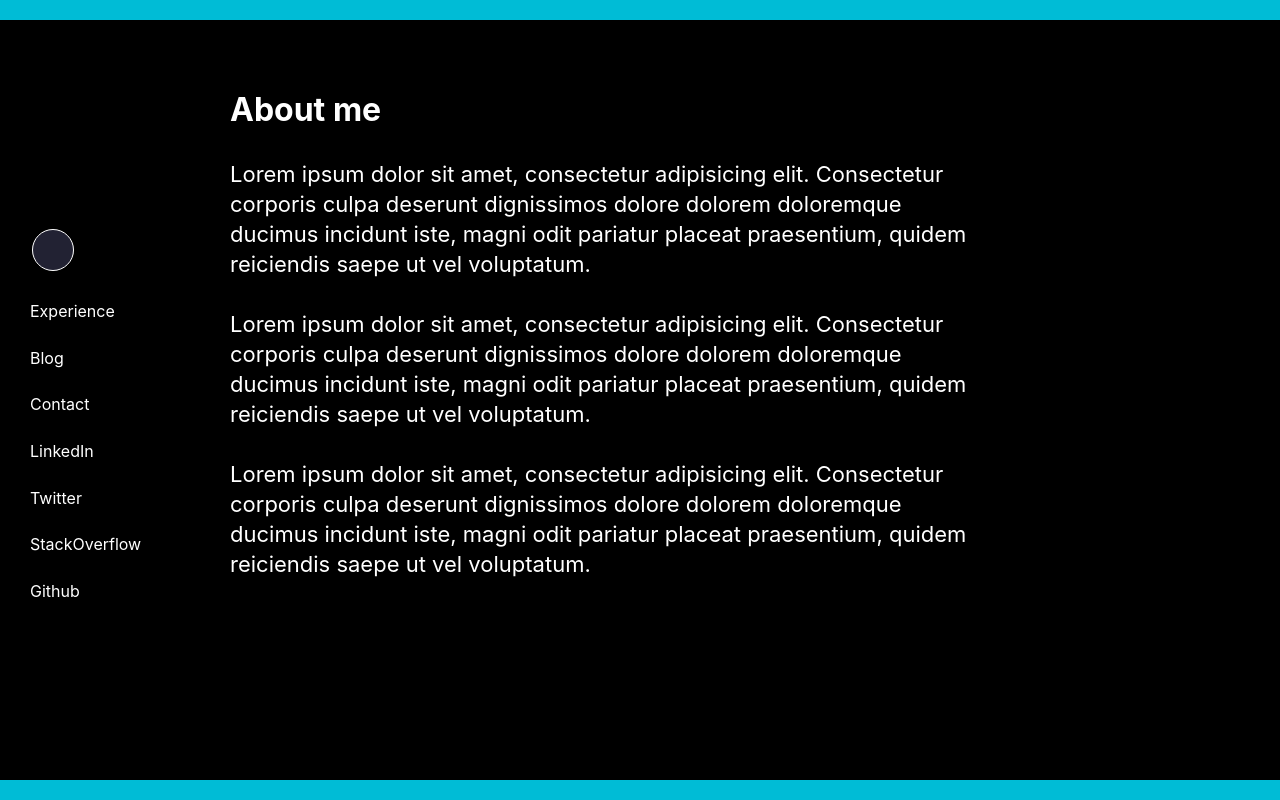
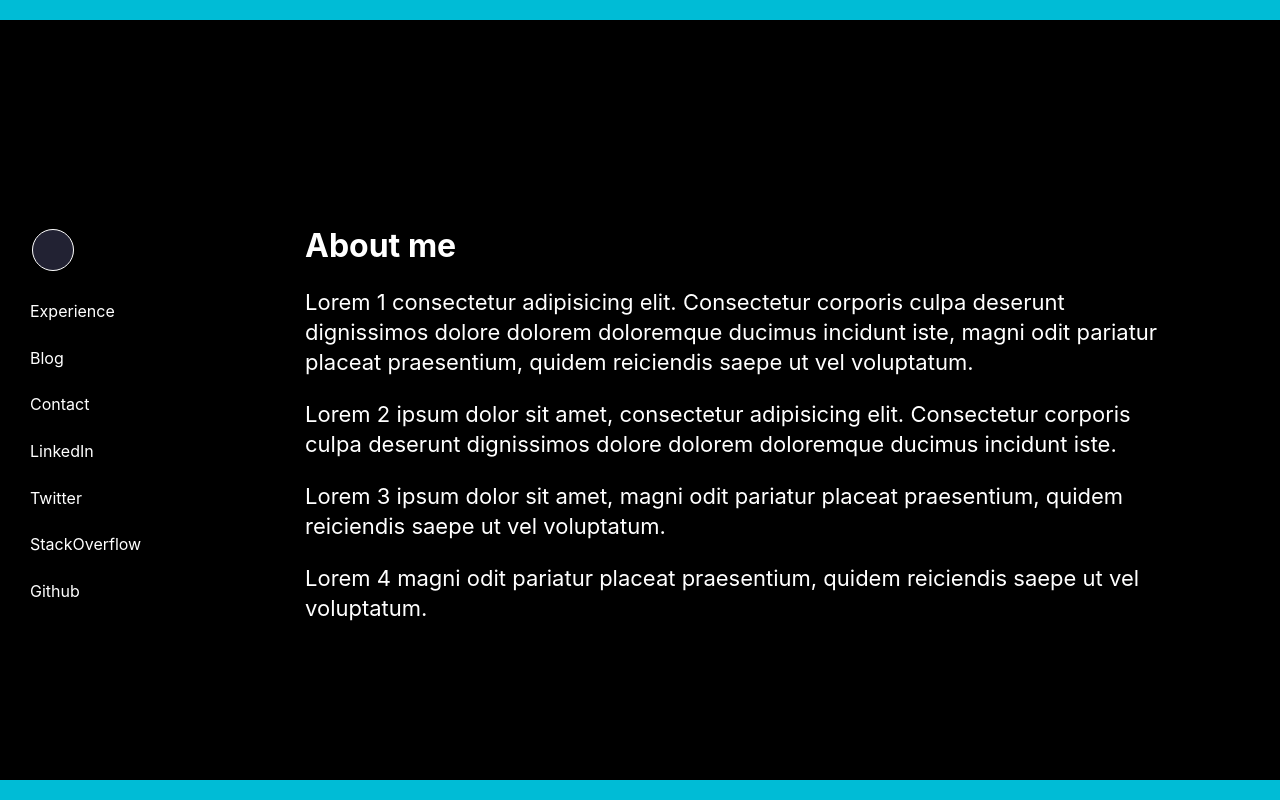
Before and after one commit to pitamer/itamarga.com, a Svelte app: page / in a window 1280 px wide. Both pictures are taken after a click on the element "About me". Built offline with nearby package versions, Linux system fonts and the light colour scheme.

Commit message:
:art: Use JS constants and Sass variables; make group transitions more dynamic

```diff
--- a/src/App.svelte
+++ b/src/App.svelte
@@ -1,28 +1,30 @@
 <script>
     import Line from './Line.svelte'
-    import {crossfade, fade, fly} from 'svelte/transition';
-    import { elasticOut, cubicOut } from 'svelte/easing';
+    import { crossfade, fly } from 'svelte/transition';
+    import { cubicOut } from 'svelte/easing';
     import { flip } from 'svelte/animate';
+    import {
+        DEFAULT_TRANSITION_DURATION,
+        LONG_DELAY_DURATION,
+        SHORT_DELAY_DURATION,
+        WAVE_DELAY_BASE,
+        TOTAL_TEXT_LINES_TRANSITION_IN_DURATION,
+        DEFAULT_FLY_POSITION_DIFFERENCE,
+        SMALL_FLY_POSITION_DIFFERENCE,
+        INITIAL_MENU_ITEMS,
+    } from './constants'
 
-    // const [send, receive] = crossfade({duration: d => Math.sqrt(d * 2000), easing: elasticOut});
-    const [send, receive] = crossfade({duration: 750, easing: cubicOut});
+    let menuItems = INITIAL_MENU_ITEMS
 
-    let uid = 1
+    // #
+    // let isCurrentlyTransitioning = false
+    // const setIsCurrentlyTransitioning = (bool) => isCurrentlyTransitioning = bool
 
-    let menuItems = [
-        {id: uid++, isSelectable: true, isSelected: false, name: 'About me', color: "blue"},
-        {id: uid++, isSelectable: true, isSelected: false, name: 'Experience', color: "purple"},
-        {id: uid++, isSelectable: true, isSelected: false, name: 'Blog', color: "red"},
-        {id: uid++, isSelectable: true, isSelected: false, name: 'Contact', color: "yellow"},
-        {id: uid++, isSelectable: false, name: 'LinkedIn'},
-        {id: uid++, isSelectable: false, name: 'Twitter'},
-        {id: uid++, isSelectable: false, name: 'StackOverflow'},
-        {id: uid++, isSelectable: false, name: 'Github'},
-    ]
+    const [send, receive] = crossfade({duration: DEFAULT_TRANSITION_DURATION, easing: cubicOut});
 
-    const select = (item) => {
+    const select = item => {
         if (item.isSelectable) {
-            menuItems = menuItems.map(i => ({...i, isSelected: i === item}))
+            menuItems = menuItems.map(i => ({...i, isLastSelected: i.isSelected, isSelected: i === item}))
         }
         else {
             console.log(item.name)
@@ -30,16 +32,29 @@
     }
 
     const clearSelection = () => {
-        menuItems = menuItems.map(i => ({...i, isSelected: false}))
+        menuItems = menuItems.map(item => ({...item, isSelected: false}))
     }
 
+    const getTransitionDelay = item => {
+        if (selectedItem) {
+            if (item.isSelected || item.isLastSelected) {
+                return 0
+            }
+            return Math.abs(item.id - selectedItem.id) * WAVE_DELAY_BASE
+        }
+        return (item.id - 1) * WAVE_DELAY_BASE
+    }
+
+    const itemTransitionObject = item => ({key: item.id, delay: getTransitionDelay(item)})
+
     $: selectedItem = menuItems.find(item => item.isSelected)
+    $: textLines = selectedItem?.textLines
+
     $: selectableItems = menuItems.filter(item => item.isSelectable && !item.isSelected)
     $: nonSelectableItems = menuItems.filter(item => !item.isSelectable)
 </script>
 
-<main>
-    <div class="App">
+<main id="App">
     <Line position="top" isTilted={!selectedItem} color={selectedItem?.color}/>
 
     {#if !selectedItem}
@@ -48,23 +63,22 @@
                 <div
                     class="title-logo"
                     on:click={clearSelection}
-                        in:receive="{{key: 'title'}}"
-                        out:send="{{key: 'title'}}"
+                    in:receive="{{key: 'site-logo'}}"
+                    out:send="{{key: 'site-logo'}}"
                 >
-<!--                        Logo-->
                 </div>
                 <div class="title-text">
                     <h1
                         class="title-text-top-row"
-                            in:fly={{x: -40, delay: 425}}
-                            out:fly={{x: 50}}
+                        in:fly={{x: -DEFAULT_FLY_POSITION_DIFFERENCE, delay: LONG_DELAY_DURATION - SHORT_DELAY_DURATION}}
+                        out:fly={{x: DEFAULT_FLY_POSITION_DIFFERENCE}}
                     >
                         I'm Itamar Galili,
                     </h1>
                     <h2
                         class="title-text-bottom-row"
-                            in:fly={{x: -40, delay: 500}}
-                            out:fly={{x: 50, delay: 75}}
+                        in:fly={{x: -DEFAULT_FLY_POSITION_DIFFERENCE, delay: LONG_DELAY_DURATION}}
+                        out:fly={{x: DEFAULT_FLY_POSITION_DIFFERENCE, delay: SHORT_DELAY_DURATION}}
                     >
                         a software developer
                     </h2>
@@ -77,8 +91,8 @@
                     <div
                         class="item"
                         on:click={() => select(item)}
-                            in:receive="{{key: item.id}}"
-                            out:send="{{key: item.id}}"
+                        in:receive="{itemTransitionObject(item)}"
+                        out:send="{itemTransitionObject(item)}"
                     >
                         {item.name}
                     </div>
@@ -88,8 +102,8 @@
                     {#each nonSelectableItems as item (item.id)}
                     <div
                         class="item"
-                            in:receive="{{key: item.id}}"
-                            out:send="{{key: item.id}}"
+                        in:receive="{itemTransitionObject(item)}"
+                        out:send="{itemTransitionObject(item)}"
                     >
                         {item.name}
                     </div>
@@ -105,70 +119,44 @@
                 <div
                     class="title-logo"
                     on:click={clearSelection}
-                        in:receive="{{key: 'title'}}"
-                        out:send="{{key: 'title'}}"
+                    in:receive="{{key: 'site-logo'}}"
+                    out:send="{{key: 'site-logo'}}"
                 >
-<!--                        Logo-->
                 </div>
-                    <div class="items-container-group top-row">
+                <div class="items-container-group">
                     {#each selectableItems.concat(nonSelectableItems) as item (item.id)}
                     <div
                         class="item"
                         on:click={() => select(item)}
-                            in:receive="{{key: item.id}}"
-                            out:send="{{key: item.id}}"
+                        in:receive="{itemTransitionObject(item)}"
+                        out:send="{itemTransitionObject(item)}"
                         animate:flip
                     >
                         {item.name}
                     </div>
                     {/each}
                 </div>
-<!--                    <div class="items-container-group bottom-row">-->
-<!--                        {#each nonSelectableItems as item (item.id)}-->
-<!--                        <div-->
-<!--                            class="item"-->
-<!--                            in:receive="{{key: item.id}}"-->
-<!--                            out:send="{{key: item.id}}"-->
-<!--                            animate:flip-->
-<!--                        >-->
-<!--                            {item.name}-->
-<!--                        </div>-->
-<!--                        {/each}-->
-<!--                    </div>-->
             </div>
 
-                <div class="selected-wait-list">
+            <div class="selected-item-slot">
                 {#each menuItems.filter(item => item.isSelected) as item (item.id)}
-                    <div class="selected-item-content">
+                <div class="selected-item">
                     <h1
-                            in:receive="{{key: selectedItem.id}}"
-                            out:send="{{key: selectedItem.id}}"
+                        in:receive="{itemTransitionObject(item)}"
+                        out:send="{itemTransitionObject(item)}"
                     >
-                            {selectedItem.name}
+                        {item.name}
                     </h1>
+                    <div>
+                        {#each textLines as textLine, index (index)}
                             <p
-                            in:fly={{x: -25, delay: 600}}
-                            out:fly={{x: 25}}
+                                in:fly={{y: -SMALL_FLY_POSITION_DIFFERENCE, delay: index * (TOTAL_TEXT_LINES_TRANSITION_IN_DURATION / textLines.length) + LONG_DELAY_DURATION}}
+                                out:fly={{x: SMALL_FLY_POSITION_DIFFERENCE, delay: index * (TOTAL_TEXT_LINES_TRANSITION_IN_DURATION / textLines.length)}}
                             >
-                            <br>
-                            Lorem ipsum dolor sit amet, consectetur adipisicing elit.
-                            Consectetur corporis culpa deserunt dignissimos dolore
-                            dolorem doloremque ducimus incidunt iste, magni odit
-                            pariatur placeat praesentium, quidem reiciendis saepe ut
-                            vel voluptatum.
-                            <br><br>
-                            Lorem ipsum dolor sit amet, consectetur adipisicing elit.
-                            Consectetur corporis culpa deserunt dignissimos dolore
-                            dolorem doloremque ducimus incidunt iste, magni odit
-                            pariatur placeat praesentium, quidem reiciendis saepe ut
-                            vel voluptatum.
-                            <br><br>
-                            Lorem ipsum dolor sit amet, consectetur adipisicing elit.
-                            Consectetur corporis culpa deserunt dignissimos dolore
-                            dolorem doloremque ducimus incidunt iste, magni odit
-                            pariatur placeat praesentium, quidem reiciendis saepe ut
-                            vel voluptatum.
+                            {@html textLine}
                             </p>
+                        {/each}
+                    </div>
                 </div>
                 {/each}
             </div>
@@ -177,11 +165,12 @@
     {/if}
 
     <Line position="bottom" isTilted={!selectedItem} color={selectedItem?.color}/>
-    </div>
 </main>
 
 <style lang="scss">
-  .App {
+  @use 'base';
+
+  #App {
     min-height: 100vh;
     display: flex;
     flex-direction: column;
@@ -241,8 +230,7 @@
           width: 600px;
 
           .item {
-            // # Use a mixin!
-            cursor: pointer;
+            @extend %clickable-button;
           }
         }
       }
@@ -260,19 +248,19 @@
       display: flex;
       position: relative;
 
-      .selected-wait-list {
+      .selected-item-slot {
         flex-grow: 1;
         display: grid;
-        grid-template-columns: auto 1fr;
-        height: 100%;
+        grid-template-columns: 1fr;
+        place-items: center;
 
-        .selected-item-content {
+        .selected-item {
           grid-row-start: 1;
           grid-column-start: 1;
           display: flex;
           flex-flow: column;
           align-items: flex-start;
-          max-width: 800px;
+          max-width: 900px;
           margin-top: 70px;
 
           h1 {
@@ -280,7 +268,7 @@
             padding: 0;
           }
 
-          p {
+          div {
             font-size: 22px;
             line-height: 30px;
             margin: 0 40px 0 0;
@@ -316,19 +304,11 @@
           height: 300px;
 
           .item {
-            // # Use a mixin!
-            cursor: pointer;
+            @extend %clickable-button;
           }
         }
       }
     }
-  }
-
-  main {
-    width: 100%;
-    height: 100%;
-    margin: 0 auto;
-    background-color: #000;
   }
 
   @media (min-width: 640px) {
--- /dev/null
+++ b/src/constants.js
@@ -0,0 +1,102 @@
+export const DEFAULT_TRANSITION_DURATION = 750
+
+export const LONG_DELAY_DURATION = 500
+export const SHORT_DELAY_DURATION = 75
+export const WAVE_DELAY_BASE = 35
+
+export const DEFAULT_FLY_POSITION_DIFFERENCE = 50
+export const SMALL_FLY_POSITION_DIFFERENCE = 25
+
+export const TOTAL_TEXT_LINES_TRANSITION_IN_DURATION = 200
+
+
+export const INITIAL_MENU_ITEMS = [
+    {
+        id: 1,
+        name: "About me",
+        color: "blue",
+        isSelectable: true,
+        isSelected: false,
+        isLastSelected: false,
+        textLines: [
+            "Lorem 1 consectetur adipisicing elit. Consectetur corporis culpa deserunt dignissimos dolore dolorem doloremque ducimus incidunt iste, magni odit pariatur placeat praesentium, quidem reiciendis saepe ut vel voluptatum.",
+            "Lorem 2 ipsum dolor sit amet, consectetur adipisicing elit. Consectetur corporis culpa deserunt dignissimos dolore dolorem doloremque ducimus incidunt iste.",
+            "Lorem 3 ipsum dolor sit amet, magni odit pariatur placeat praesentium, quidem reiciendis saepe ut vel voluptatum.",
+            "Lorem 4 magni odit pariatur placeat praesentium, quidem reiciendis saepe ut vel voluptatum.",
+        ],
+    },
+    {
+        id: 2,
+        name: "Experience",
+        color: "purple",
+        isSelectable: true,
+        isSelected: false,
+        isLastSelected: false,
+        textLines: [
+            "Lorem 1 consectetur adipisicing elit. Consectetur corporis culpa deserunt dignissimos dolore dolorem doloremque ducimus incidunt iste, magni odit pariatur placeat praesentium, quidem reiciendis saepe ut vel voluptatum.",
+            "Lorem 2 ipsum dolor sit amet, consectetur adipisicing elit. Consectetur corporis culpa deserunt dignissimos dolore dolorem doloremque ducimus incidunt iste.",
+            "Lorem 3 ipsum dolor sit amet, magni odit pariatur placeat praesentium, quidem reiciendis saepe ut vel voluptatum.",
+            "Lorem 4 magni odit pariatur placeat praesentium, quidem reiciendis saepe ut vel voluptatum.",
+        ],
+    },
+    {
+        id: 3,
+        name: "Blog",
+        color: "red",
+        isSelectable: true,
+        isSelected: false,
+        isLastSelected: false,
+        textLines: [
+            "Lorem 1 consectetur adipisicing elit. Consectetur corporis culpa deserunt dignissimos dolore dolorem doloremque ducimus incidunt iste, magni odit pariatur placeat praesentium, quidem reiciendis saepe ut vel voluptatum.",
+            "Lorem 2 ipsum dolor sit amet, consectetur adipisicing elit. Consectetur corporis culpa deserunt dignissimos dolore dolorem doloremque ducimus incidunt iste.",
+            "Lorem 3 ipsum dolor sit amet, magni odit pariatur placeat praesentium, quidem reiciendis saepe ut vel voluptatum.",
+            "Lorem 4 magni odit pariatur placeat praesentium, quidem reiciendis saepe ut vel voluptatum.",
+        ],
+    },
+    {
+        id: 4,
+        name: "Contact",
+        color: "yellow",
+        isSelectable: true,
+        isSelected: false,
+        isLastSelected: false,
+        textLines: [
+            "Lorem 1 consectetur adipisicing elit. Consectetur corporis culpa deserunt dignissimos dolore dolorem doloremque ducimus incidunt iste, magni odit pariatur placeat praesentium, quidem reiciendis saepe ut vel voluptatum.",
+            "Lorem 2 ipsum dolor sit amet, consectetur adipisicing elit. Consectetur corporis culpa deserunt dignissimos dolore dolorem doloremque ducimus incidunt iste.",
+            "Lorem 3 ipsum dolor sit amet, magni odit pariatur placeat praesentium, quidem reiciendis saepe ut vel voluptatum.",
+            "Lorem 4 magni odit pariatur placeat praesentium, quidem reiciendis saepe ut vel voluptatum.",
+        ],
+    },
+    {
+        id: 5,
+        name: "LinkedIn",
+        isSelectable: false,
+        isSelected: false,
+        isLastSelected: false,
+        linkTo: "#",
+    },
+    {
+        id: 6,
+        name: "Twitter",
+        isSelectable: false,
+        isSelected: false,
+        isLastSelected: false,
+        linkTo: "#",
+    },
+    {
+        id: 7,
+        name: "StackOverflow",
+        isSelectable: false,
+        isSelected: false,
+        isLastSelected: false,
+        linkTo: "#",
+    },
+    {
+        id: 8,
+        name: "Github",
+        isSelectable: false,
+        isSelected: false,
+        isLastSelected: false,
+        linkTo: "#",
+    },
+]
```
Also changed, not shown: src/Line.svelte (+8 -13 lines), src/_base.scss (added, +10 -0 lines). Lines whose indentation alone changed are shown as unchanged.
